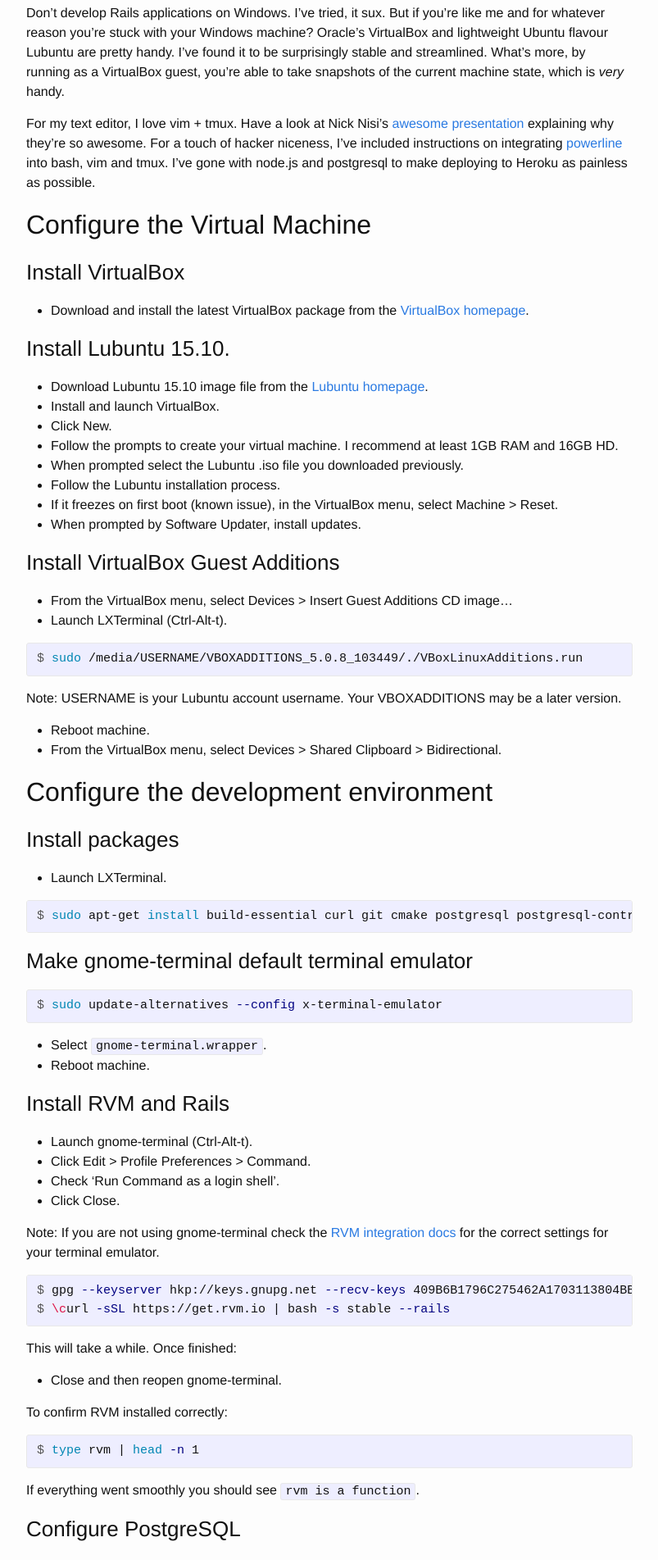
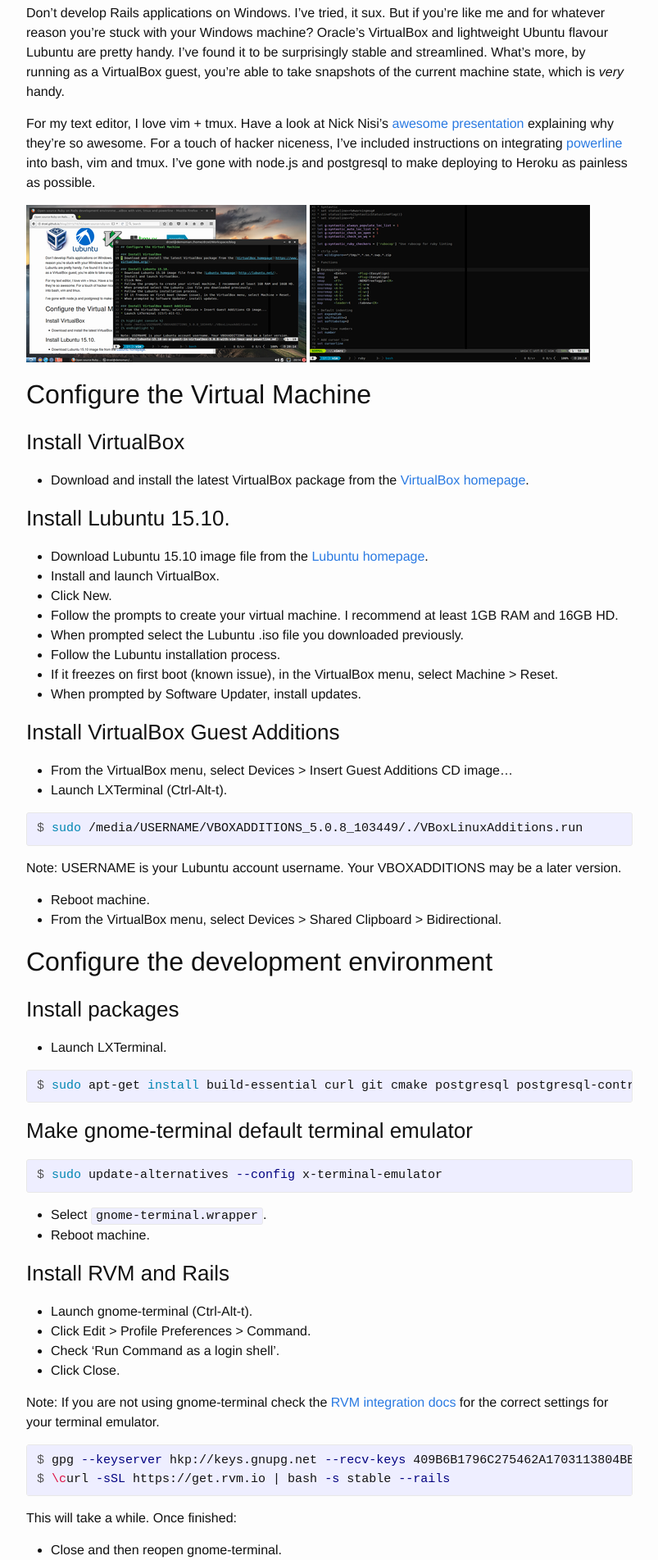
Before and after one commit to drzel/blog, a Jekyll site: the page built from _posts/2015-10-30-open-source-ruby-on-rails-development-environment-for-lubuntu-15.10-as-a-guest-in-virtualbox-5.0.8-with-vim-tmux-and-powerline.md, in a window 1280 px wide. Shown: the part 465-2368 px from the top of the page at 82% size, without its empty margins (238-1041 px from the left). Built offline with Jekyll 4.4.1, drawn with Linux system fonts in a browser that asks for light colours.

Commit message:
add screenshots, update .gitignore

```diff
--- a/_posts/2015-10-30-open-source-ruby-on-rails-development-environment-for-lubuntu-15.10-as-a-guest-in-virtualbox-5.0.8-with-vim-tmux-and-powerline.md
+++ b/_posts/2015-10-30-open-source-ruby-on-rails-development-environment-for-lubuntu-15.10-as-a-guest-in-virtualbox-5.0.8-with-vim-tmux-and-powerline.md
@@ -12,6 +12,11 @@ title: Open source Ruby on Rails development environment for Windows, running Lu
 Don't develop Rails applications on Windows. I've tried, it sux. But if you're like me and for whatever reason you're stuck with your Windows machine? Oracle's VirtualBox and lightweight Ubuntu flavour Lubuntu are pretty handy. I've found it to be surprisingly stable and streamlined. What's more, by running as a VirtualBox guest, you're able to take snapshots of the current machine state, which is *very* handy.
 
 For my text editor, I love vim + tmux. Have a look at Nick Nisi's [awesome presentation](https://youtu.be/5r6yzFEXajQ) explaining why they're so awesome. For a touch of hacker niceness, I've included instructions on integrating [powerline](https://github.com/powerline/powerline) into bash, vim and tmux. I've gone with node.js and postgresql to make deploying to Heroku as painless as possible.
+
+[
+![screenshot 1]({{ site.url }}/blog/assets/ss001.png)
+![screenshot 2]({{ site.url }}/blog/assets/ss002.png)
+](http://imgur.com/a/l4kpJ)
 
 ## Configure the Virtual Machine
 
```
Also changed, not shown: assets/ss001.png (added), assets/ss002.png (added), 1 other file.
